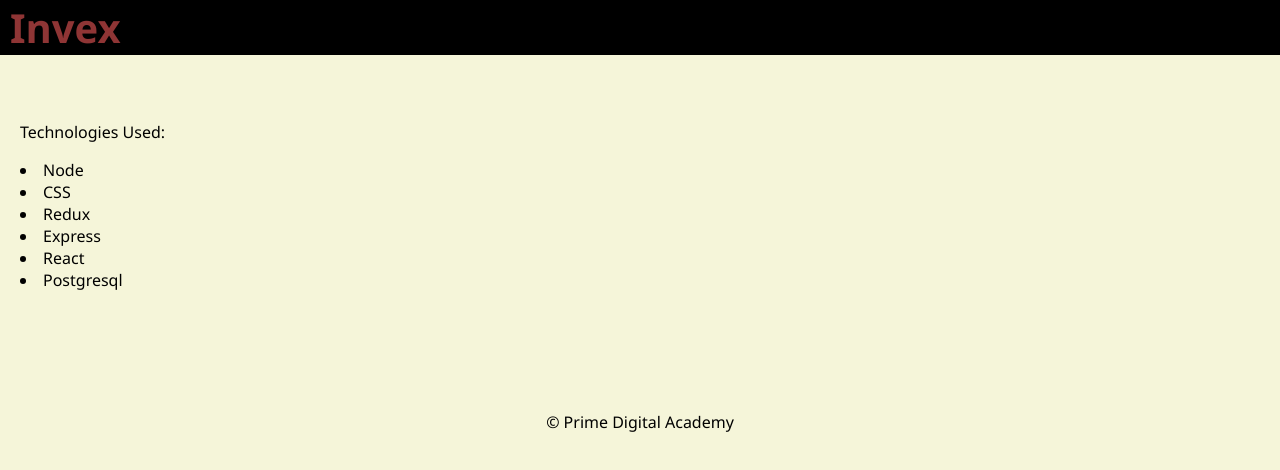
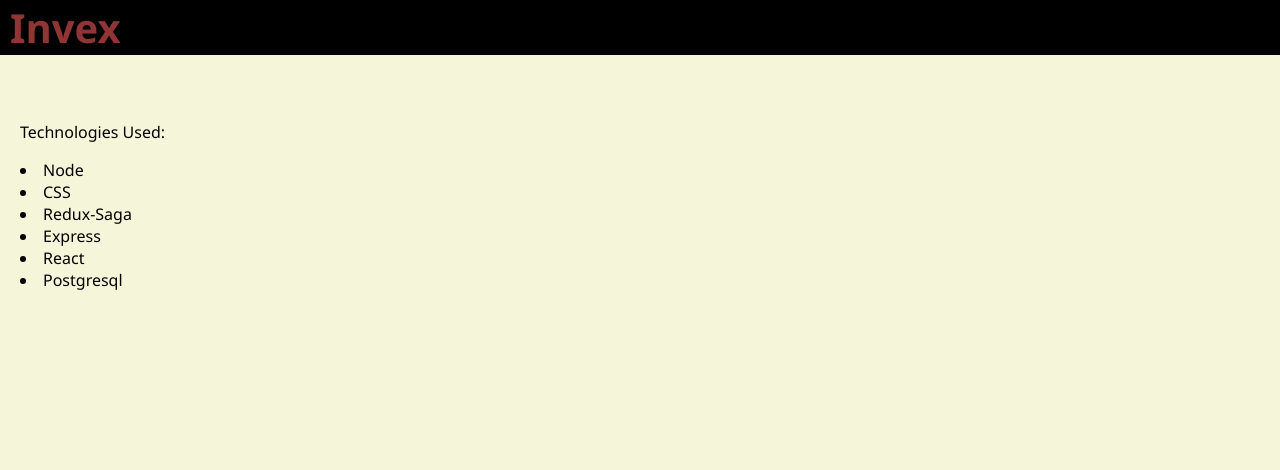
Before and after one commit to nickolascunningham/invex-solo, a React (Create React App) app: page /about in a window 1280 px wide. Shown: the top 470 px of the page. Built offline with nearby package versions, Linux system fonts and the light colour scheme; no server answers.

Commit message:
minor changes

```diff
--- a/src/components/AboutPage/AboutPage.jsx
+++ b/src/components/AboutPage/AboutPage.jsx
@@ -12,7 +12,7 @@ function AboutPage() {
         <p>Technologies Used:</p>
         <li>Node</li>
         <li>CSS</li>
-        <li>Redux</li>
+        <li>Redux-Saga</li>
         <li>Express</li>
         <li>React</li>
         <li>Postgresql</li>
--- a/src/components/BagPage/BagPage.jsx
+++ b/src/components/BagPage/BagPage.jsx
@@ -36,7 +36,7 @@ function InfoPage() {
           userBags && userBags.map(bag => (
             <div className="item bag">
                <p>Category: {bag.category}</p>
-                  <p>Title{bag.title}</p>
+                  <p>{bag.title}</p>
                   <p>Description: {bag.description}</p>
                   <button onClick={() => handleDelete(bag.id)}>Delete</button>
             </div>
@@ -47,7 +47,7 @@ function InfoPage() {
   )
       }else{
               return (
-                <h1 style={{textAlign: "center"}}>No bag available!</h1>
+                <h1 style={{textAlign: "center"}}>Nothing in Bag!</h1>
               )
       }
 }
--- a/src/components/Footer/Footer.jsx
+++ b/src/components/Footer/Footer.jsx
@@ -7,7 +7,7 @@ import './Footer.css';
 // or even care what the redux state is, so it doesn't need 'connect()'
 
 function Footer() {
-  return <footer>&copy; Prime Digital Academy</footer>;
+  return <footer></footer>;
 }
 
 export default Footer;
```
